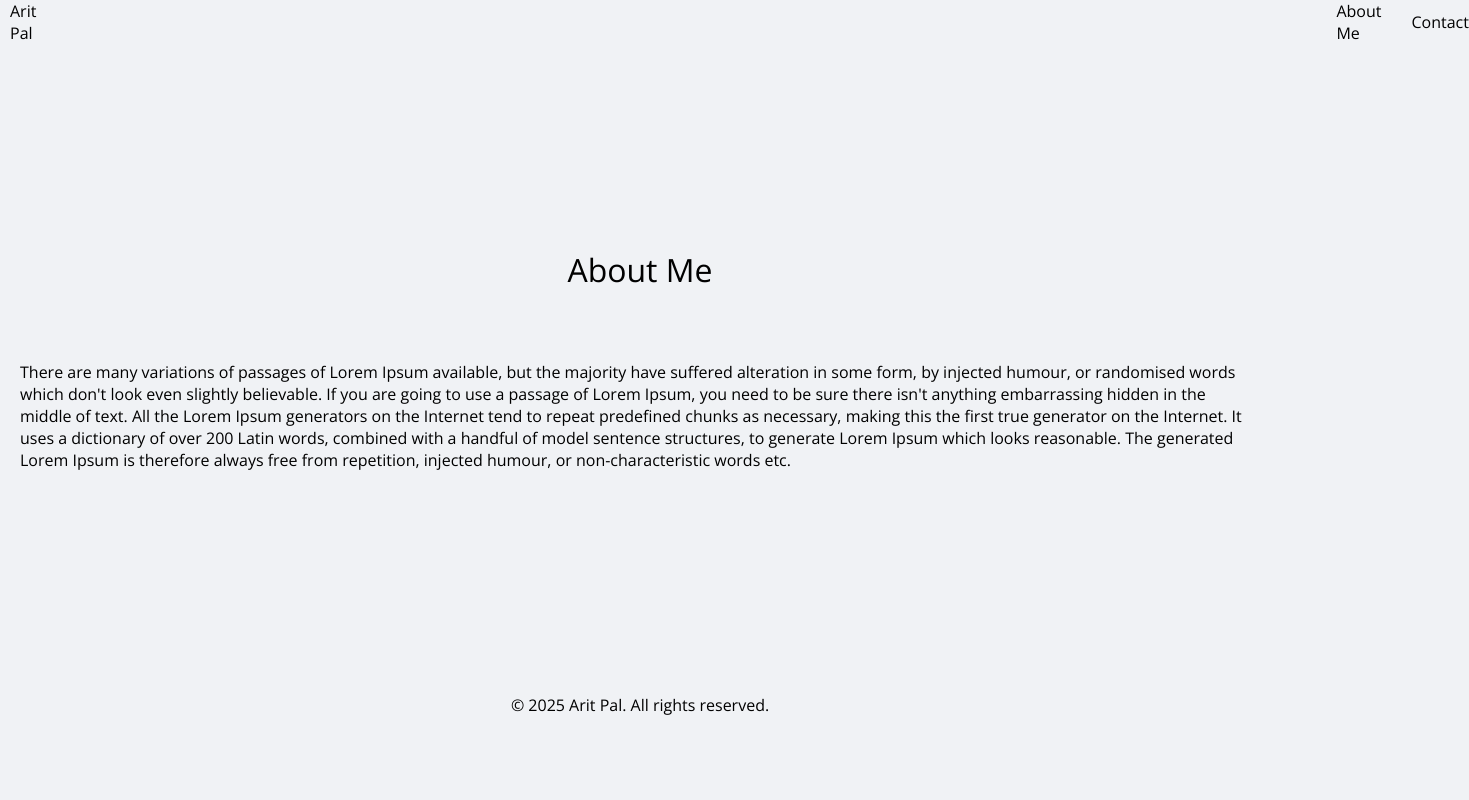
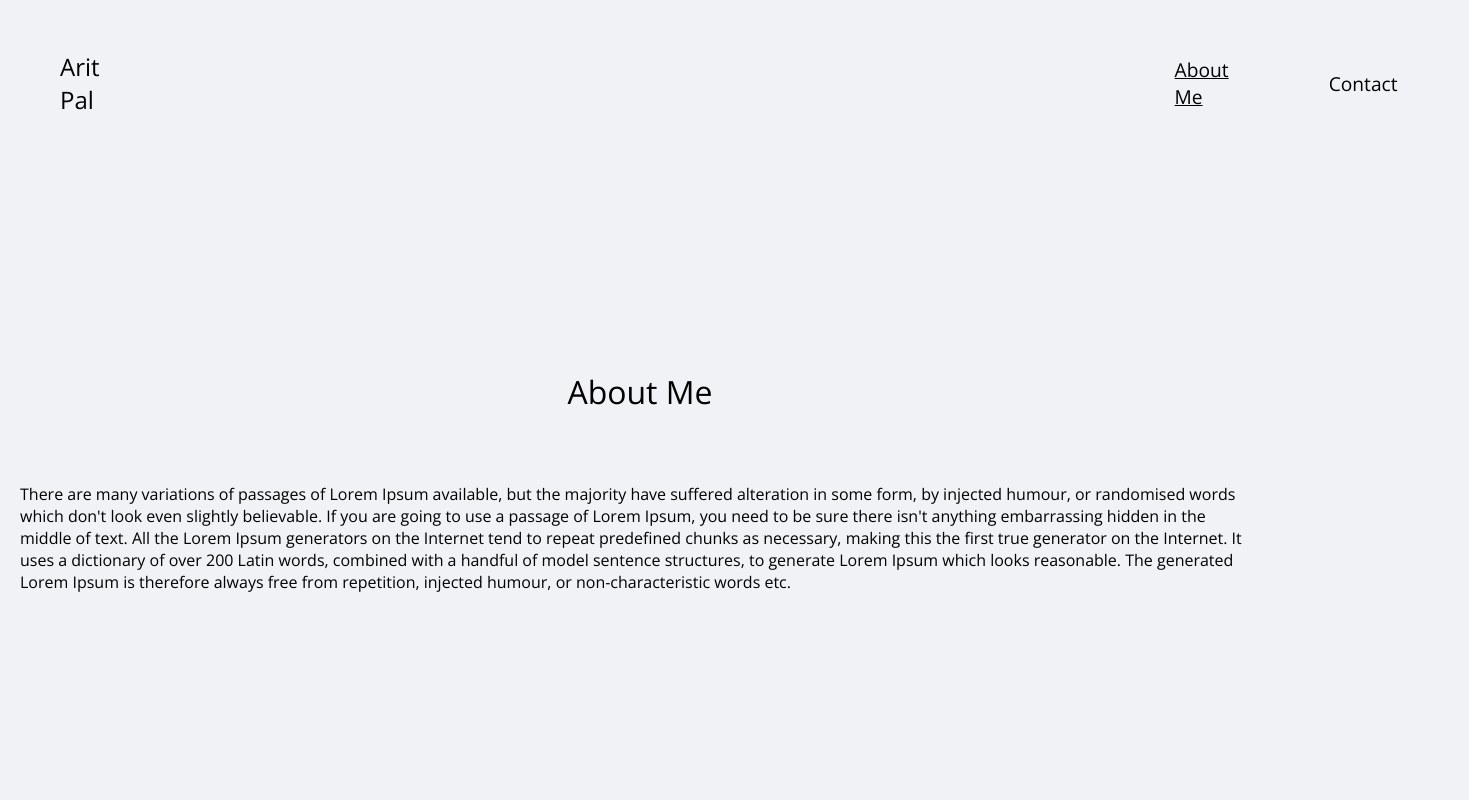
Before and after one commit to arit-pal/Personal-Website, a React (Vite) app: page /about in a window 1280 px wide. Shown: the top 800 px of the page, 1469 px wide, since content can reach past the window. Built offline with nearby package versions, Linux system fonts and the light colour scheme.

Commit message:
modified: about page header section

```diff
--- a/src/index.css
+++ b/src/index.css
@@ -7,3 +7,23 @@
   margin: 0px;
   padding: 0px;
 }
+
+a:link {
+  color: black;
+  text-decoration: none;
+}
+
+a:visited {
+  color: black;
+  text-decoration: none;
+}
+
+a:hover {
+  color: black;
+  text-decoration: none;
+}
+
+a:active {
+  color: black;
+  text-decoration: none;
+}
--- a/src/pages/About/About.css
+++ b/src/pages/About/About.css
@@ -13,19 +13,28 @@ body {
     align-items: center;
 }
 
-.header-name {
-    margin-left: 10px;
-    margin-right: 1300px;
-}
-
 .header-links {
     display: flex;
     align-items: center;
     justify-content: center;
 }
 
+.header-name {
+    margin-left: 10px;
+    margin-right: 975px;
+    padding: 50px;
+    font-size: x-large;
+}
+
 .header-about {
-    margin-right: 30px;
+    padding: 50px;
+    font-size: larger;
+    text-decoration: underline;
+}
+
+.header-contact {
+    padding: 50px;
+    font-size: larger;
 }
 
 .main-content {
--- a/src/pages/About/About.jsx
+++ b/src/pages/About/About.jsx
@@ -5,14 +5,14 @@ const About = () => {
         <div className="about-container">
             <header className="header-content">
                 <div className="header-name">
-                    <p>Arit Pal</p>
+                    <a href="/">Arit Pal</a>
                 </div>
                 <div className="header-links">
                     <div className="header-about">
-                        <p>About Me</p>
+                        <a href="/about">About Me</a>
                     </div>
                     <div className="header-contact">
-                        <p>Contact</p>
+                        <a href={`mailto:arit.sde@proton.me`}>Contact</a>
                     </div>
                 </div>
             </header>
```
